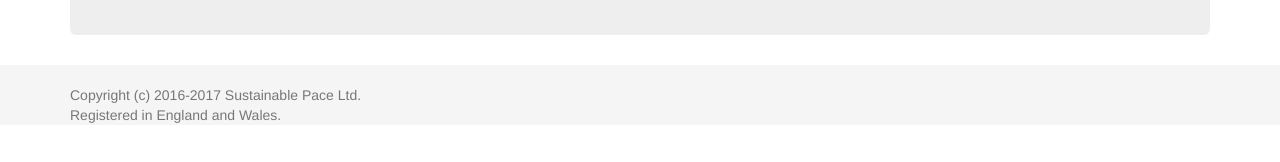
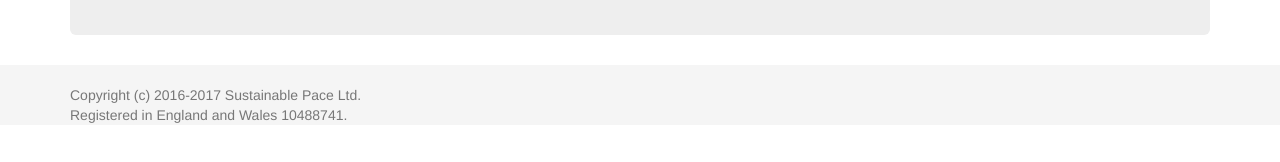
Before and after one commit to seize-the-dave/sustainable-pace, a Jekyll site: the page built from index.md, in a window 1280 px wide. Shown: the part 336-498 px from the top of the page. Built offline with Jekyll 4.4.1, drawn with Linux system fonts in a browser that asks for light colours; nearby versions of some CDN libraries.

Commit message:
Update footer.html

```diff
--- a/_includes/footer.html
+++ b/_includes/footer.html
@@ -1,7 +1,7 @@
 
 <footer class="footer">
   <div class="container">
-    <p class="text-muted">Copyright (c) 2016-2017 Sustainable Pace Ltd.<br/>Registered in England and Wales.</p>
+    <p class="text-muted">Copyright (c) 2016-2017 Sustainable Pace Ltd.<br/>Registered in England and Wales 10488741.</p>
   </div>
 </footer>
 
```
